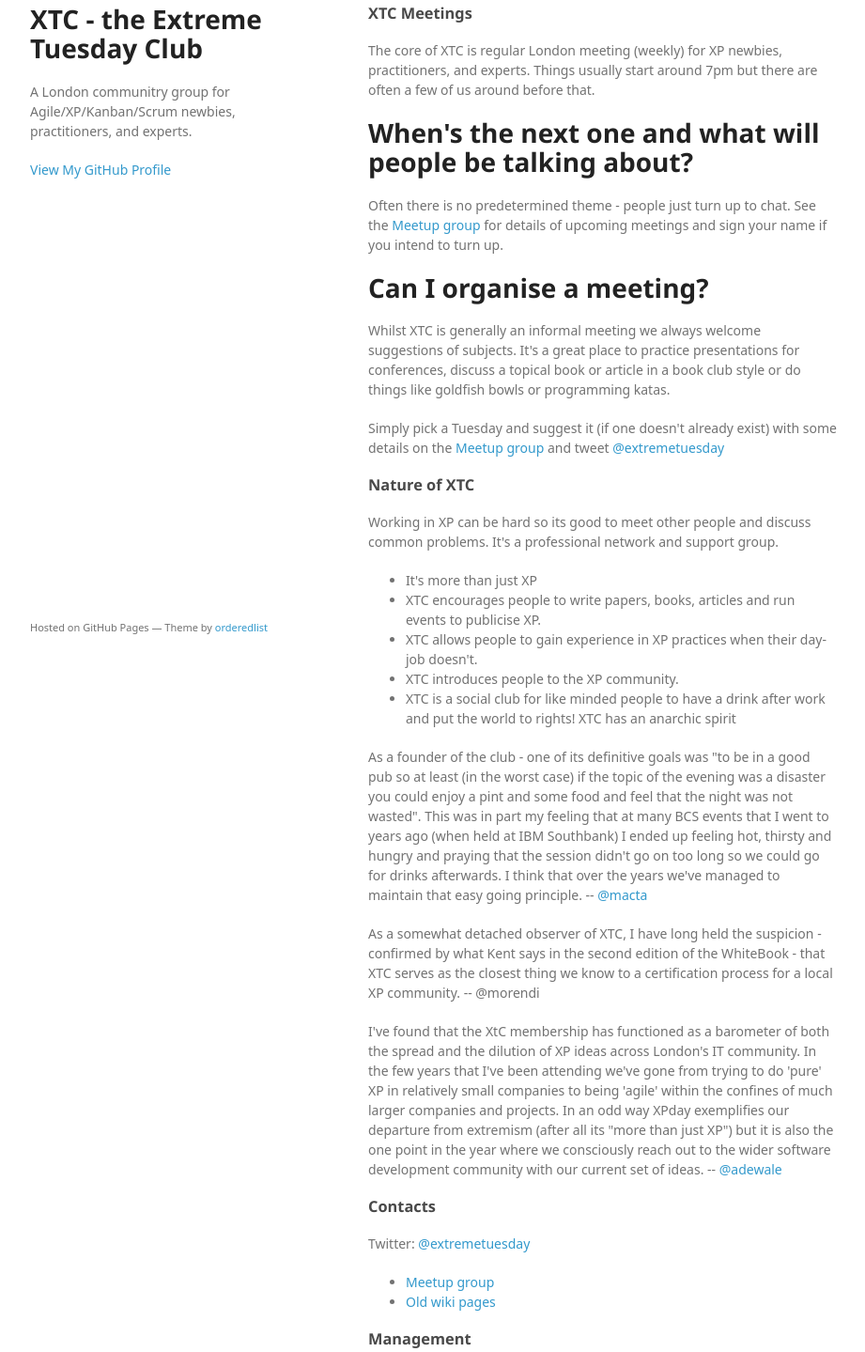
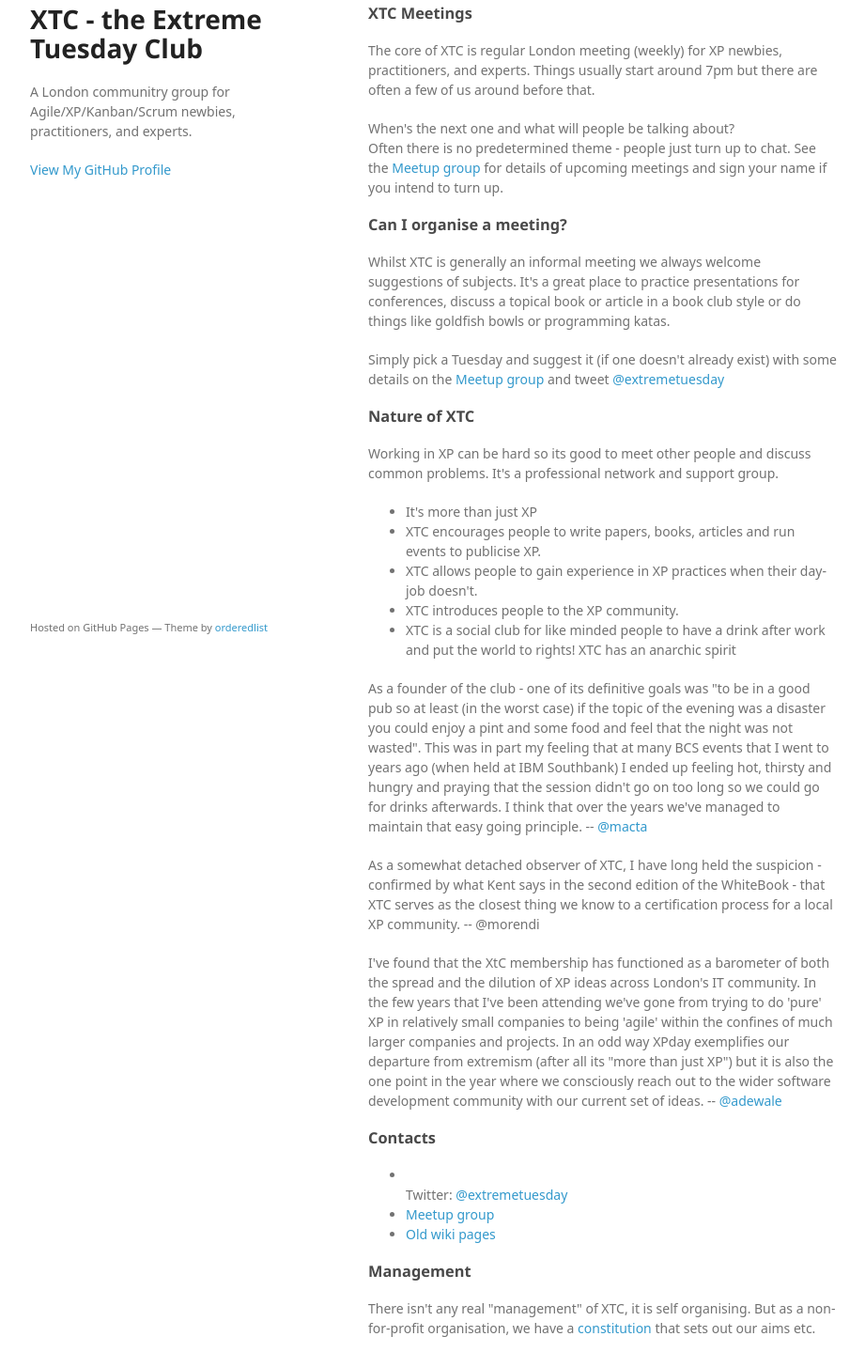
Before and after one commit to extremetuesday/extremetuesday.github.io, a plain HTML site: page index.html in a window 1280 px wide. Shown: the part 53-1492 px from the top of the page at 94% size, without its empty margins (178-1099 px from the left). Drawn offline with Linux system fonts and the light colour scheme; a web font is replaced by a local one.

Commit message:
Small formatting changes

```diff
--- a/index.html
+++ b/index.html
@@ -28,13 +28,15 @@
 
 <p>The core of XTC is regular London meeting (weekly) for XP newbies, practitioners, and experts. Things usually start around 7pm but there are often a few of us around before that.</p>
 
-<h1>
-<a id="whens-the-next-one-and-what-will-people-be-talking-about" class="anchor" href="#whens-the-next-one-and-what-will-people-be-talking-about" aria-hidden="true"><span class="octicon octicon-link"></span></a>When's the next one and what will people be talking about?</h1>
+
+<h3>
+
+</h3><a id="whens-the-next-one-and-what-will-people-be-talking-about" class="anchor" href="#whens-the-next-one-and-what-will-people-be-talking-about" aria-hidden="true"><span class="octicon octicon-link"></span></a>When's the next one and what will people be talking about?</h3>
 
 <p>Often there is no predetermined theme - people just turn up to chat. See the <a href="http://www.meetup.com/eXtreme-Tuesday-Club-XTC/">Meetup group</a> for details of upcoming meetings and sign your name if you intend to turn up.</p>
 
-<h1>
-<a id="can-i-organise-a-meeting" class="anchor" href="#can-i-organise-a-meeting" aria-hidden="true"><span class="octicon octicon-link"></span></a>Can I organise a meeting?</h1>
+<h3>
+<a id="can-i-organise-a-meeting" class="anchor" href="#can-i-organise-a-meeting" aria-hidden="true"><span class="octicon octicon-link"></span></a>Can I organise a meeting?</h3>
 
 <p>Whilst XTC is generally an informal meeting we always welcome suggestions of subjects. It's a great place to practice presentations for conferences, discuss a topical book or article in a book club style or do things like goldfish bowls or programming katas. </p>
 
@@ -63,11 +65,10 @@ XTC has an anarchic spirit</li>
 <h3>
 <a id="contacts" class="anchor" href="#contacts" aria-hidden="true"><span class="octicon octicon-link"></span></a>Contacts</h3>
 
-<p>Twitter: <a href="https://twitter.com/extremetuesday">@extremetuesday</a></p>
-
 <ul>
-<li><a href="http://www.meetup.com/eXtreme-Tuesday-Club-XTC/">Meetup group</a></li>
-<li><a href="http://xpday-london.editme.com/eXtremeTuesdayClub">Old wiki pages</a></li>
+  <li></li>Twitter: <a href="https://twitter.com/extremetuesday">@extremetuesday</a></li>
+  <li><a href="http://www.meetup.com/eXtreme-Tuesday-Club-XTC/">Meetup group</a></li>
+  <li><a href="http://xpday-london.editme.com/eXtremeTuesdayClub">Old wiki pages</a></li>
 </ul>
 
 <h3>
```
